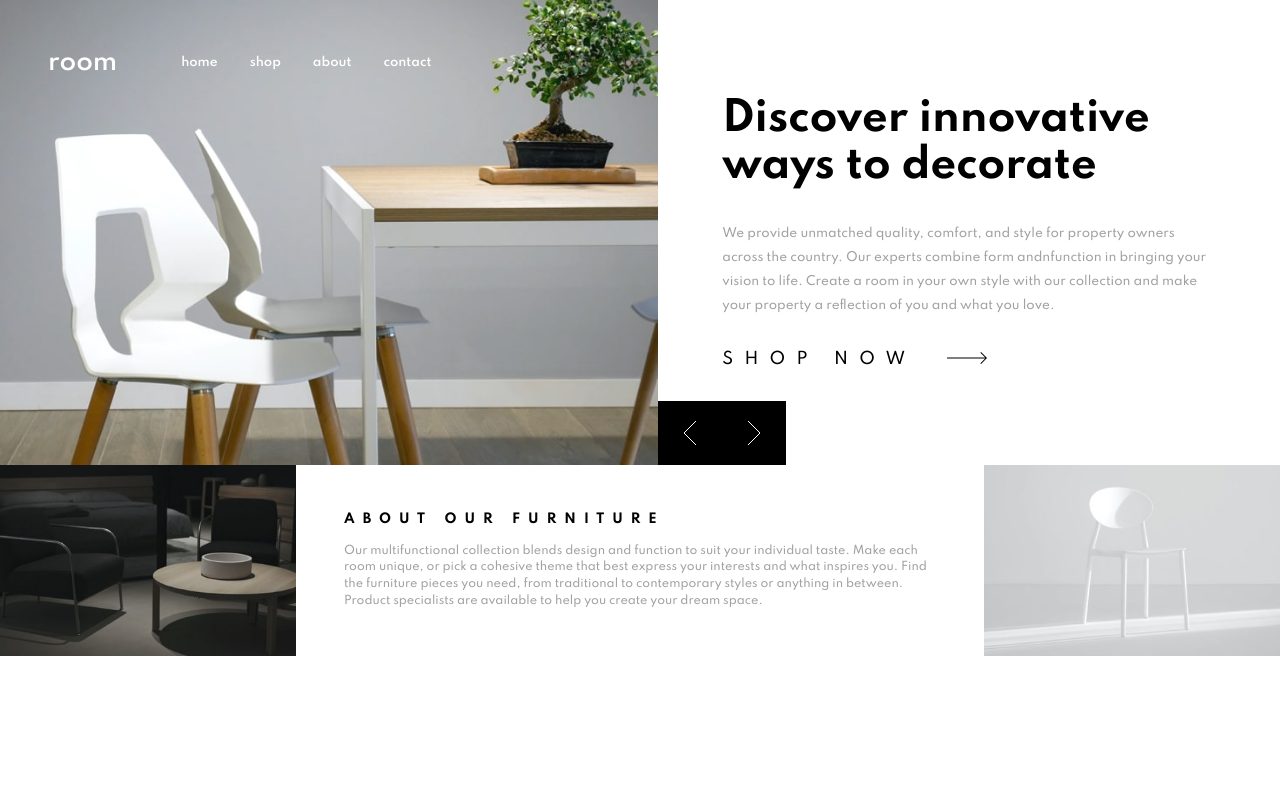
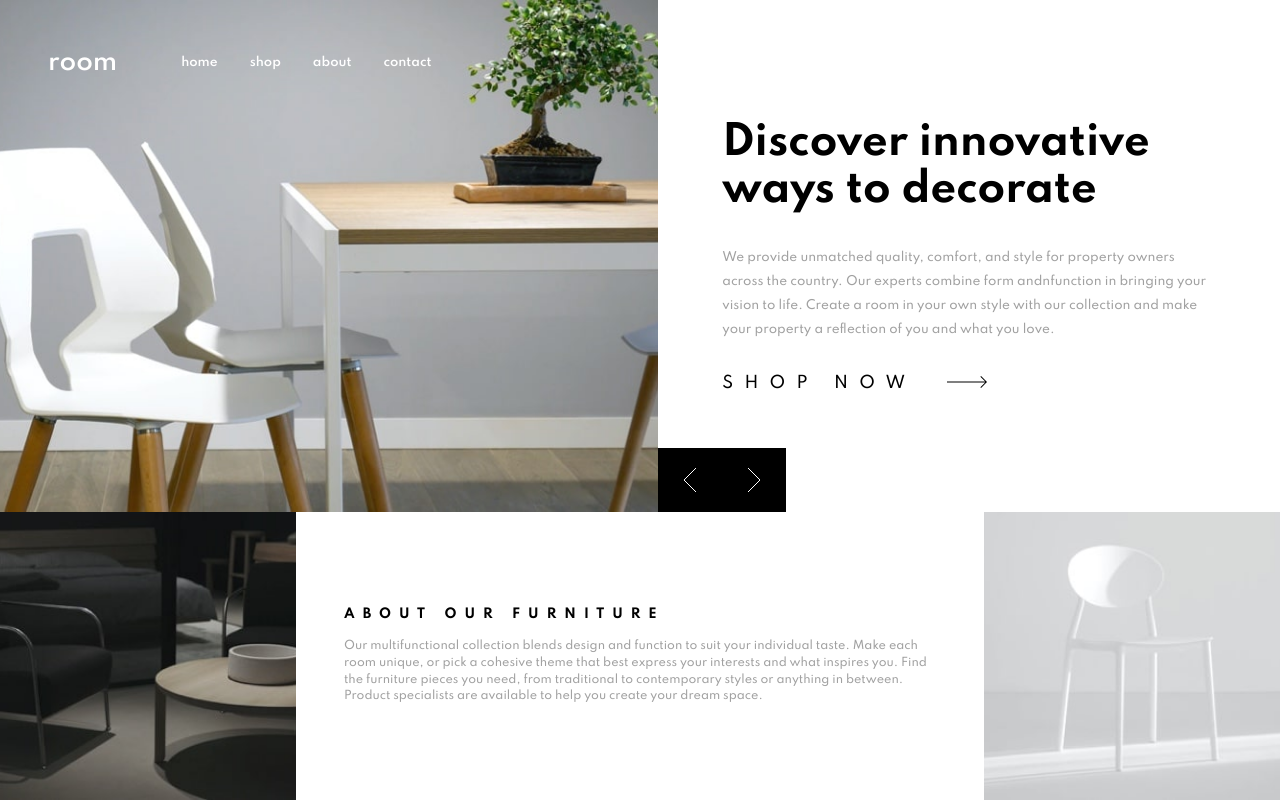
Before and after one commit to AbePlays/Frontend-Challenge-13, a plain HTML site: page index.html in a window 1280 px wide. Drawn offline with Linux system fonts and the light colour scheme.

Commit message:
Bug Fixes

```diff
--- a/styles/_bottom.scss
+++ b/styles/_bottom.scss
@@ -1,5 +1,9 @@
 .bottom {
   display: flex;
+
+  @media (min-width: 1000px) {
+    height: 36vh;
+  }
 
   @media (max-width: 1000px) {
     display: block;
--- a/styles/_top.scss
+++ b/styles/_top.scss
@@ -1,5 +1,9 @@
 .top {
   display: flex;
+
+  @media (min-width: 1000px) {
+    height: 64vh;
+  }
 
   @media (max-width: 1000px) {
     display: block;
@@ -10,6 +14,7 @@
     background-image: url(../images/desktop-image-hero-1.jpg);
     background-repeat: no-repeat;
     background-size: cover;
+    background-position: center;
 
     @media (max-width: 1000px) {
       height: 400px;
```
Also changed, not shown: styles/style.css, 1 other file.
